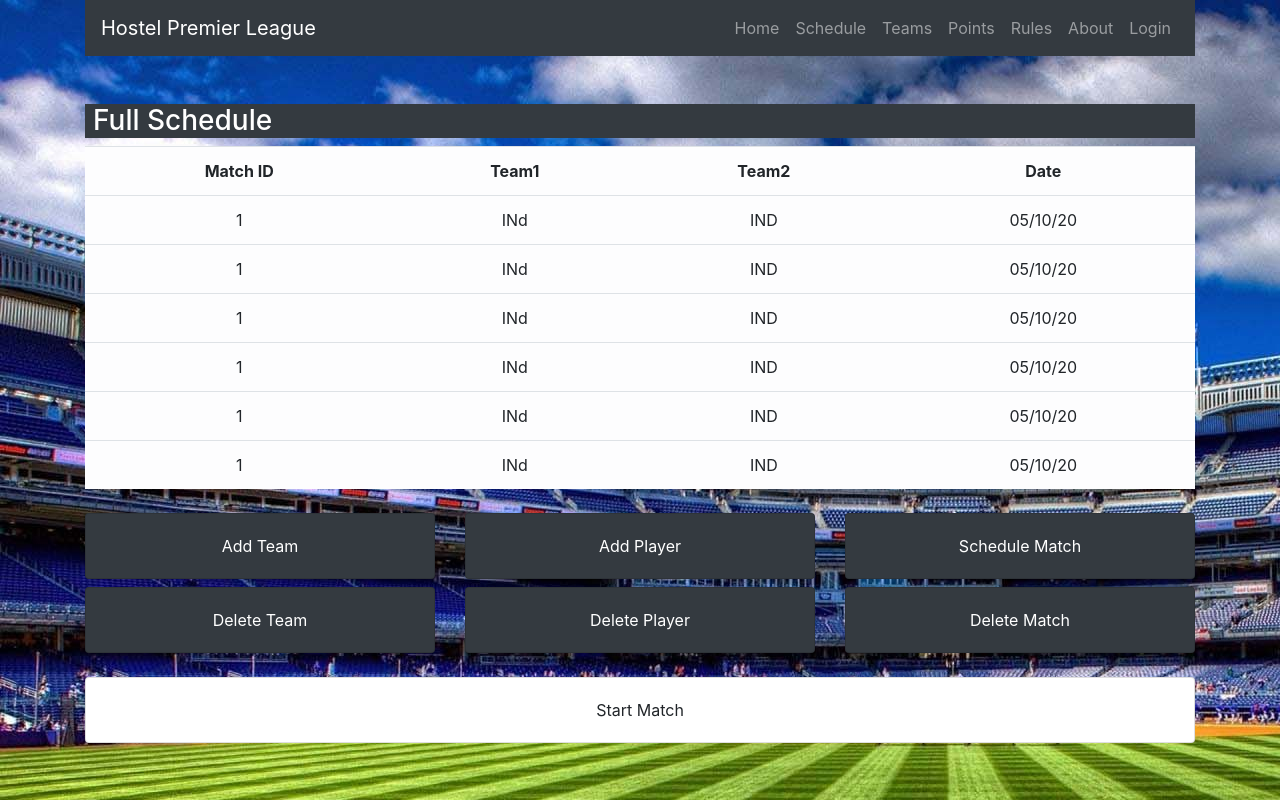
After one commit to ojasathghara/NIEHowZatt, a Flask app: page /admin in a window 1280 px wide. The commit adds this page. Run offline with Flask 2, Linux system fonts and the light colour scheme; some libraries are stand-ins or nearby versions.

Commit message:
added admin dashboard

```diff
--- a/ctms.py
+++ b/ctms.py
@@ -35,5 +35,9 @@ def login():
 def ongoing():
     return render_template("ongoing.html",title="Current Match")
 
+@app.route("/admin")
+def admin():
+    return render_template("admin.html",title="Dash Board")
+
 if __name__ == "__main__":
     app.run(debug=True)
--- /dev/null
+++ b/templates/admin.html
@@ -0,0 +1,61 @@
+{% extends "schedule.html" %}
+{% block admin %}
+
+    <div class="row">
+        <div class="col-md-4 col-sm-6 mt-2">
+            <div class="card bg-dark">
+                <div class="card-body card-dim text-center text-white" id="add_team">
+                    Add Team
+                </div>
+            </div>
+        </div>
+        <div class="col-md-4 col-sm-6 mt-2">
+            <div class="card bg-dark">
+                <div class="card-body card-dim text-center text-white" id="add_player">
+                    Add Player
+                </div>
+            </div>
+        </div>
+        <div class="col-md-4 col-sm-6 mt-2">
+            <div class="card bg-dark">
+                <div class="card-body card-dim text-center text-white" id="schedule_match">
+                    Schedule Match
+                </div>
+            </div>
+        </div>
+
+        <div class="col-md-4 col-sm-6 mt-2">
+            <div class="card bg-dark">
+                <div class="card-body card-dim text-center text-white" id="del_team">
+                    Delete Team
+                </div>
+            </div>
+        </div>
+        <div class="col-md-4 col-sm-6 mt-2">
+            <div class="card bg-dark">
+                <div class="card-body card-dim text-center text-white" id="delete_player">
+                    Delete Player
+                </div>
+            </div>
+        </div>
+        <div class="col-md-4 col-sm-6 mt-2">
+            <div class="card bg-dark">
+                <div class="card-body card-dim text-center text-white" id="delete_match">
+                    Delete Match
+                </div>
+            </div>
+        </div>
+    </div>
+
+    <div class="row">
+        <div class="col-md-12 col-sm-12 mt-4">
+            <div class="card">
+                <div class="card-body card-dim text-center" id="start_match">
+                    Start Match
+                </div>
+            </div>
+        </div>
+    </div>
+
+
+{% endblock admin %}
--- a/templates/schedule.html
+++ b/templates/schedule.html
@@ -1,14 +1,17 @@
 {% extends "layout.html" %}
 {% block content %}
 
-<div class="text-left bg-dark text-white mt-5 mb-5 h-25 pl-2"><h3>Full Schedule</h3></div>
+<div class="text-left bg-dark text-white mt-5 mb-2 h-25 pl-2"><h3>Full Schedule</h3></div>
 <table class="table table-light text-center">
-    <tr><th>Team1</th><th>Team2</th><th>Date</th></tr>
-    <tr><td>INd</td><td>IND</td><td>05/10/20</td></tr>
-    <tr><td>INd</td><td>IND</td><td>05/10/20</td></tr>
-    <tr><td>INd</td><td>IND</td><td>05/10/20</td></tr>
-    <tr><td>INd</td><td>IND</td><td>05/10/20</td></tr>
-    <tr><td>INd</td><td>IND</td><td>05/10/20</td></tr>
+    <tr><th>Match ID</th><th>Team1</th><th>Team2</th><th>Date</th></tr>
+    <tr><td>1</td><td>INd</td><td>IND</td><td>05/10/20</td></tr>
+    <tr><td>1</td><td>INd</td><td>IND</td><td>05/10/20</td></tr>
+    <tr><td>1</td><td>INd</td><td>IND</td><td>05/10/20</td></tr>
+    <tr><td>1</td><td>INd</td><td>IND</td><td>05/10/20</td></tr>
+    <tr><td>1</td><td>INd</td><td>IND</td><td>05/10/20</td></tr>
+    <tr><td>1</td><td>INd</td><td>IND</td><td>05/10/20</td></tr>
 </table>
 
+{% block admin %}{% endblock admin %}
+
 {% endblock content%}
```
Also changed, not shown: templates/teams.html (+11 -12 lines), static/main.css (line endings or trailing spaces).
